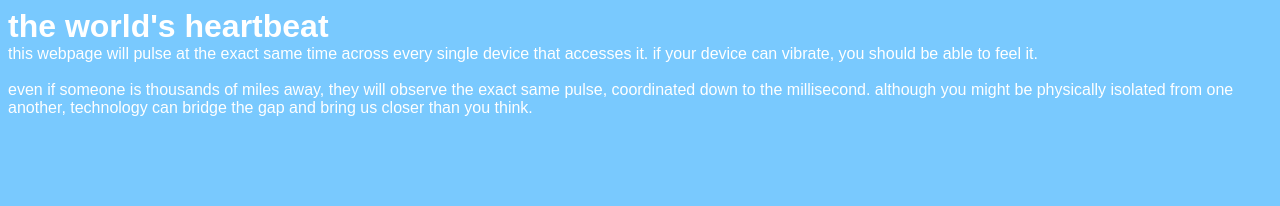
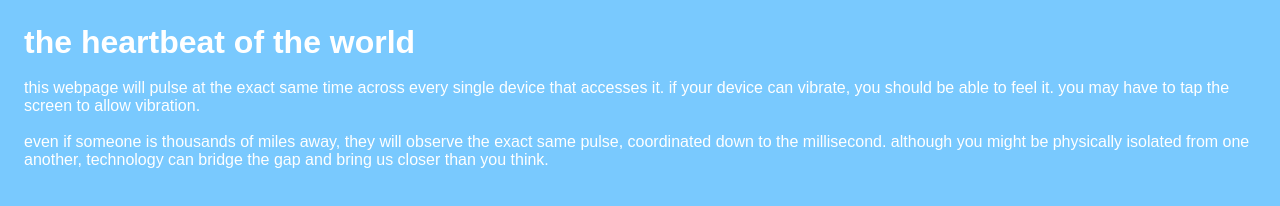
Before and after one commit to shraiwi/the-worlds-heartbeat, a plain HTML site: page index.html in a window 1280 px wide. Drawn offline with Linux system fonts and the light colour scheme.

Commit message:
Update index.html

```diff
--- a/index.html
+++ b/index.html
@@ -7,6 +7,7 @@
         to { background-color: #0099ff; }
       }
       body {
+        padding: 1em;
         animation-play-state: paused;
         animation-name: pulse;
         animation-duration: 2000ms;
@@ -23,10 +24,11 @@
   </head>
   <body>
     <h1>
-      the world's heartbeat
+      the heartbeat of the world
     </h1>
+    <br>
     <p>
-      this webpage will pulse at the exact same time across every single device that accesses it. if your device can vibrate, you should be able to feel it.
+      this webpage will pulse at the exact same time across every single device that accesses it. if your device can vibrate, you should be able to feel it. you may have to tap the screen to allow vibration.
     </p>
     <br>
     <p>
@@ -40,7 +42,7 @@
       setTimeout(() => {
       	document.body.style.animationPlayState = "running";
 				setInterval(() => {
-          navigator.vibrate(50);
+          navigator.vibrate(70);
          }, periodMs);
       }, nextSecondDelta);
     </script>
```
